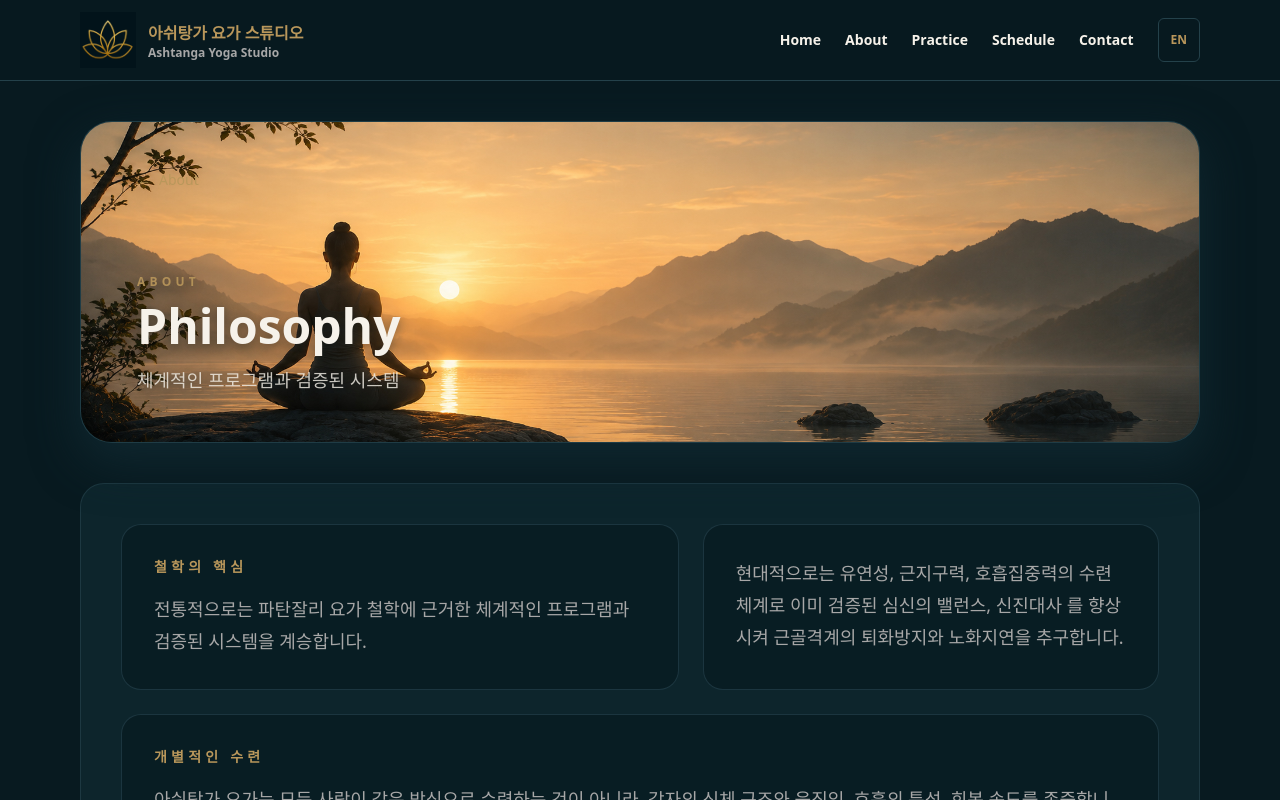
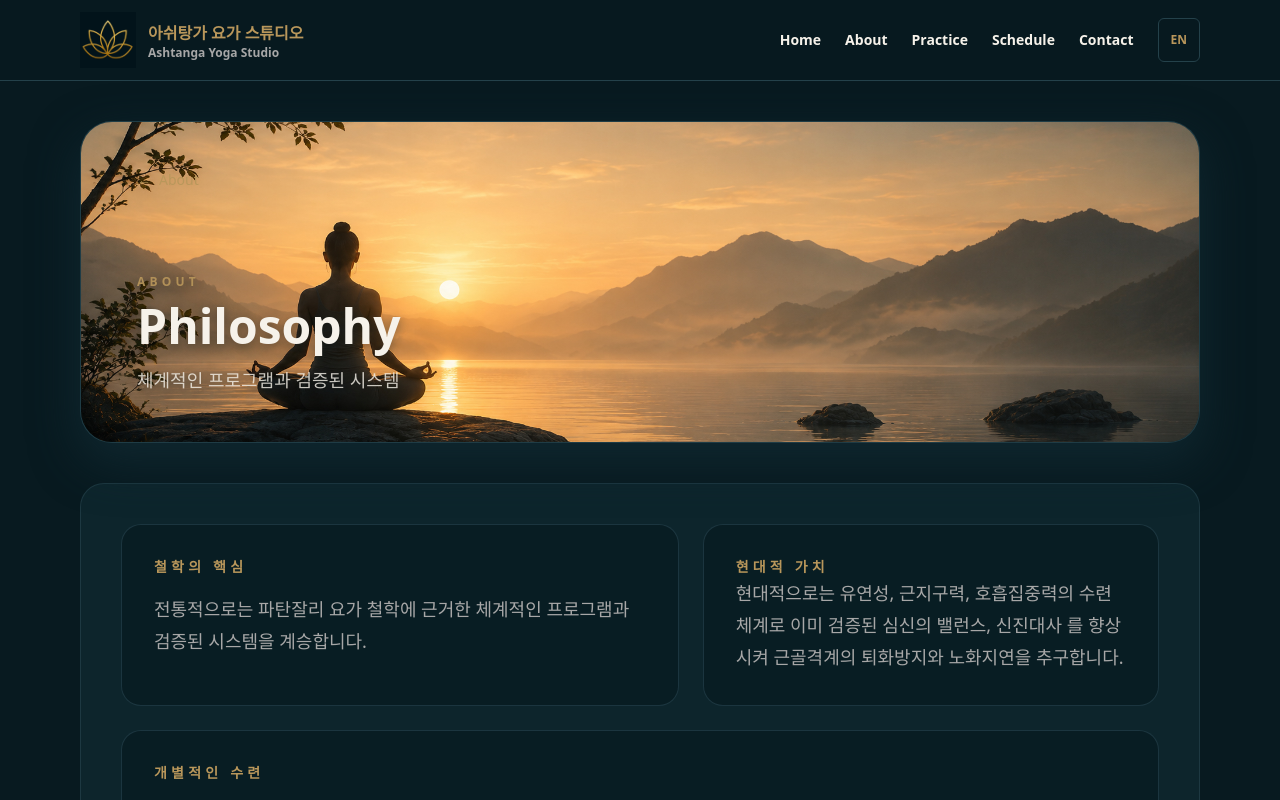
Before and after one commit to Andrea3004/ashtanga-web, a Next.js app: page /about/philosophy in a window 1280 px wide. Shown: the top 800 px of the page. Built offline with nearby package versions, Linux system fonts and the light colour scheme; no server answers.

Commit message:
feat: add personalized practice section to philosophy page

```diff
--- a/src/app/about/philosophy/page.tsx
+++ b/src/app/about/philosophy/page.tsx
@@ -26,6 +26,7 @@ export default function PhilosophyPage() {
           </p>
         </article>
         <article className="rounded-[1.25rem] border border-line/70 bg-background/70 p-8">
+          <p className="text-sm font-black uppercase tracking-[0.3em] text-gold">현대적 가치</p>
           <p className="text-lg leading-8 text-muted">
             현대적으로는 유연성, 근지구력, 호흡집중력의 수련체계로 이미 검증된 심신의 밸런스, 신진대사
             를 향상시켜 근골격계의 퇴화방지와 노화지연을 추구합니다.
```
